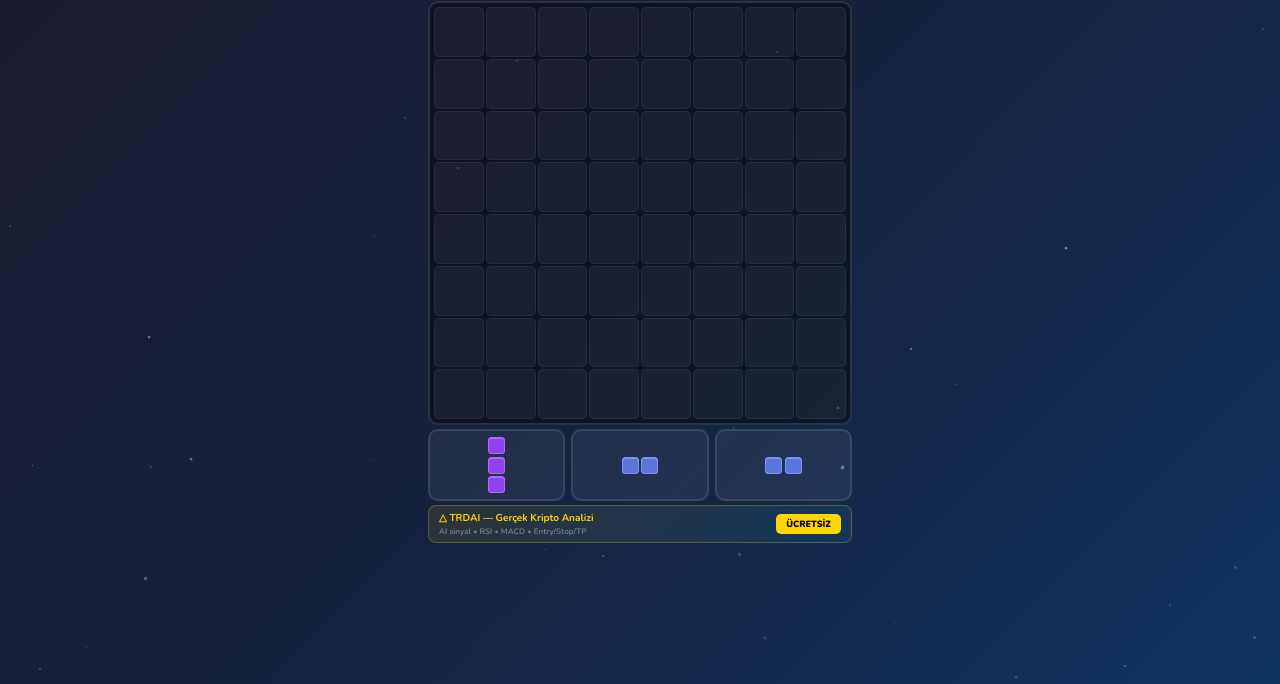
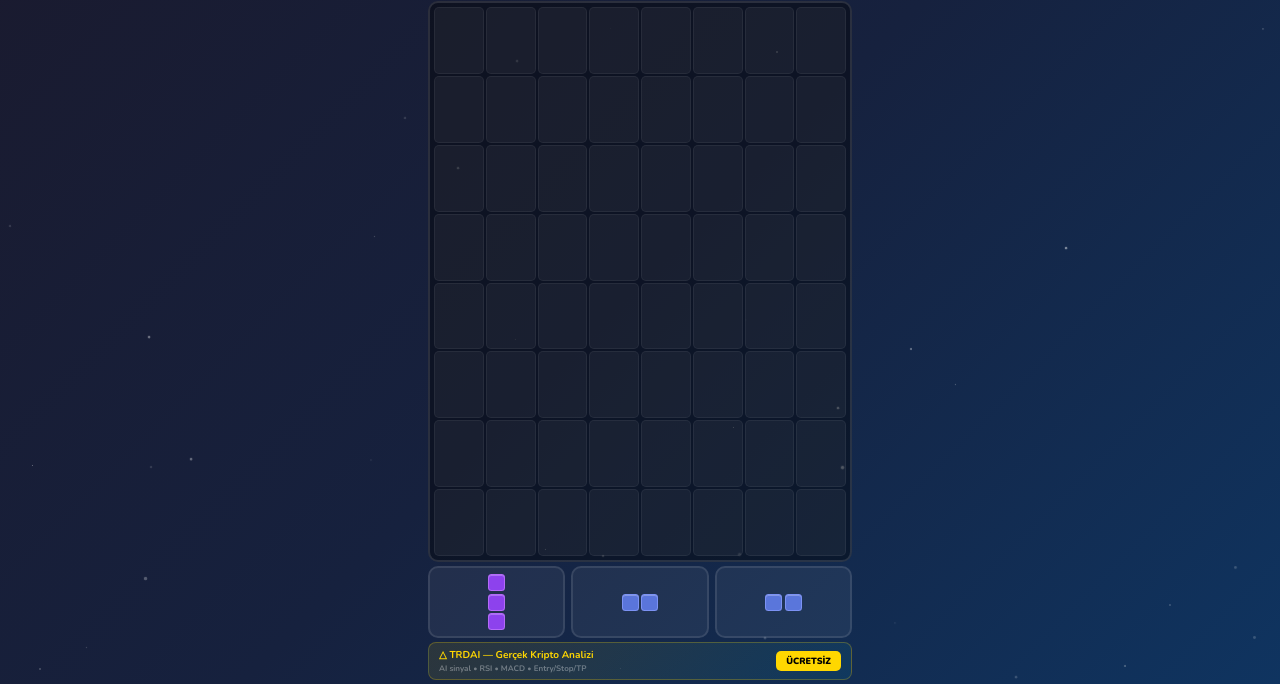
Before and after one commit to icardixik19/trading-ai-app, a plain HTML site: page game.html in a window 1280 px wide. Both pictures are taken after a click on the button "OYNA →". Shown: the part 116-800 px from the top of the page. Drawn offline with nearby package versions, Linux system fonts and the light colour scheme.

Commit message:
Update game.html

```diff
--- a/game.html
+++ b/game.html
@@ -65,28 +65,30 @@ html,body{height:100%;width:100%;overflow:hidden;background:var(--bg);color:var(
 .streak-label{font-size:8px;color:var(--text3);text-align:right;margin-top:1px}
 
 /* GAME GRID */
-.grid-container{width:100%;flex-shrink:0;position:relative}
+.grid-container{width:100%;flex:1;min-height:0;position:relative;display:flex;flex-direction:column}
 #grid{
   display:grid;
   grid-template-columns:repeat(8,1fr);
+  grid-template-rows:repeat(8,1fr);
   gap:2px;
   background:rgba(0,0,0,.4);
   border:2px solid rgba(255,255,255,.12);
   border-radius:10px;
   padding:4px;
   width:100%;
-  aspect-ratio:1;
+  flex:1;
+  min-height:0;
 }
 .cell{
   border-radius:5px;
-  aspect-ratio:1;
   display:flex;align-items:center;justify-content:center;
-  font-size:clamp(9px,2.2vw,14px);
+  font-size:clamp(8px,1.8vw,13px);
   font-weight:700;
   border:1.5px solid transparent;
   transition:transform .08s,box-shadow .08s;
   position:relative;
   cursor:default;
+  min-height:0;
 }
 .cell.empty{
   background:rgba(255,255,255,.05);
```
